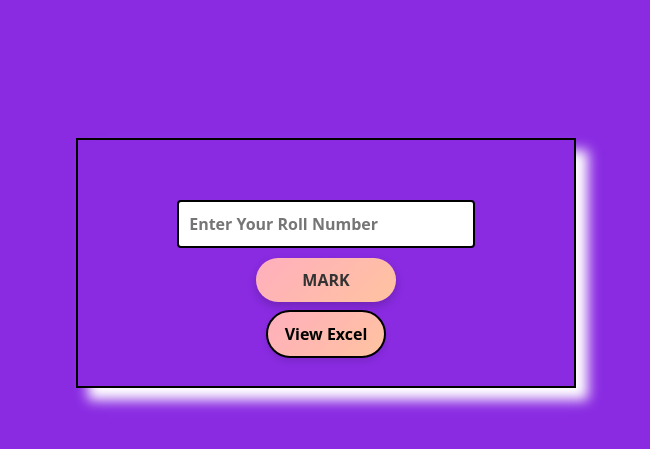
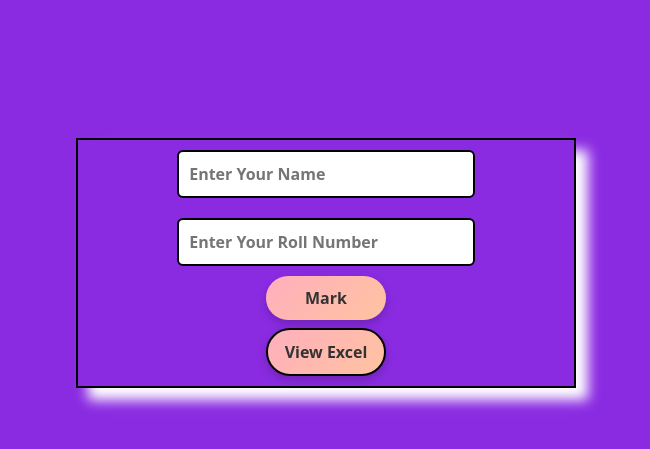
Before and after one commit to RaffayScriptSlinger/Rs-Attendance, a plain HTML site: page attendencePage/index.html in a window 1280 px wide. Shown: the part 97-546 px from the top of the page, without its empty margins (314-964 px from the left). Drawn offline with nearby package versions, Linux system fonts and the light colour scheme; some packages are replaced by stand-ins of ours; a script that the page names is missing.

Commit message:
Some minor Changes in Attendence Page

```diff
--- a/attendencePage/app.js
+++ b/attendencePage/app.js
@@ -2,8 +2,9 @@ let attendanceList = [];
 
 function markBtn() {
    let userRollNumber = document.getElementById('rollNumber').value;
+   let userName = document.getElementById('Name').value;
 
-   if (userRollNumber) {
+   if (userRollNumber && userName) {
       Swal.fire("Congratulations! Your attendance is marked.");
 
 
@@ -11,23 +12,25 @@ function markBtn() {
       const studentAttendance = {
          rollNumber: userRollNumber,
          time: new Date().toLocaleString(),
+         Name: userName,
 
       };
       attendanceList.push(studentAttendance);
 
-      console.log(attendanceList);
+      // console.log(attendanceList);
 
-      Swal.fire(`${userRollNumber} attendance marked at ${new Date()}`);
+      Swal.fire(` ${userName} having a RollNumber ${userRollNumber} attendance marked at ${new Date()}`);
    } else {
-      Swal.fire("Kindly fill in your Roll Number");
+      Swal.fire("RollNumber or Name Is Missing!");
    }
    document.getElementById('rollNumber').value = "";
+   document.getElementById('Name').value = "";
 
 }
 
 function downloadExcel() {
-    const ws = XLSX.utils.json_to_sheet(attendanceList);
-    const wb = XLSX.utils.book_new();
-    XLSX.utils.book_append_sheet(wb, ws, "Attendance");
-    XLSX.writeFile(wb, "attendance.xlsx");
- }
+   const ws = XLSX.utils.json_to_sheet(attendanceList);
+   const wb = XLSX.utils.book_new();
+   XLSX.utils.book_append_sheet(wb, ws, "Attendance");
+   XLSX.writeFile(wb, "attendance.xlsx");
+}
--- a/attendencePage/index.html
+++ b/attendencePage/index.html
@@ -1,5 +1,6 @@
 <!DOCTYPE html>
 <html lang="en">
+
 <head>
     <meta charset="UTF-8">
     <meta name="viewport" content="width=device-width, initial-scale=1.0">
@@ -8,13 +9,19 @@
     <link href="https://cdn.jsdelivr.net/npm/bootstrap@5.3.3/dist/css/bootstrap.min.css" rel="stylesheet"
         integrity="sha384-QWTKZyjpPEjISv5WaRU9OFeRpok6YctnYmDr5pNlyT2bRjXh0JMhjY6hW+ALEwIH" crossorigin="anonymous">
 </head>
+
 <body>
     <div class="container-fluid">
         <h1 class="d-flex text-light fw-bolder justify-content-center align-content-center mt-4 fs-1 " id="h-color">
             Welcome To Attendance Page
         </h1>
+
+
         <div class="d-flex justify-content-center align-items-center" id="parentDiv">
             <div id="mainContainer">
+                <div class="d-flex justify-content-center align-items-center">
+                    <input type="text" id="Name" placeholder="Enter Your Name">
+                </div>
                 <div class="d-flex justify-content-center align-items-center">
                     <input type="number" id="rollNumber" placeholder="Enter Your Roll Number">
                 </div>
@@ -31,9 +38,11 @@
 
 
     <script src="https://cdn.jsdelivr.net/npm/bootstrap@5.3.3/dist/js/bootstrap.bundle.min.js"
-        integrity="sha384-YvpcrYf0tY3lHB60NNkmXc5s9fDVZLESaAA55NDzOxhy9GkcIdslK1eN7N6jIeHz" crossorigin="anonymous"></script>
+        integrity="sha384-YvpcrYf0tY3lHB60NNkmXc5s9fDVZLESaAA55NDzOxhy9GkcIdslK1eN7N6jIeHz"
+        crossorigin="anonymous"></script>
     <script src="https://cdn.jsdelivr.net/npm/sweetalert2@11"></script>
     <script src="https://cdn.jsdelivr.net/npm/xlsx@0.18.5/dist/xlsx.full.min.js"></script>
     <script src="app.js"></script>
 </body>
+
 </html>
--- a/attendencePage/style.css
+++ b/attendencePage/style.css
@@ -1,4 +1,4 @@
-body {
+ body {
     background-color: blueviolet !important;
 }
 
@@ -18,11 +18,11 @@ body {
 #rollNumber {
     width: 60%;
     padding: 10px;
-    margin-top: 60px;
+    margin-top: 10px;
     margin-bottom: 10px;
     box-sizing: border-box;
     border: 2px solid #ccc;
-    border-radius: 4px;
+    border-radius: 6px;
     font-size: 16px;
     border-color: rgb(0, 0, 0);
     font-weight: bolder;
@@ -33,58 +33,74 @@ body {
     outline: none;
 }
 
+#Name{
+    width: 60%;
+    padding: 10px;
+    margin-top: 10px;
+    margin-bottom: 10px;
+    box-sizing: border-box;
+    border: 2px solid #ccc;
+    border-radius: 6px;
+    font-size: 16px;
+    border-color: rgb(0, 0, 0);
+    font-weight: bolder;
+
+}
+#Name:focus{
+    border-color: #4CAF50;
+    outline: none;
+
+}
+    button {
+    width: 120px;
+    padding: 10px;
+    margin: 10px;
+    border-radius: 30px !important;
+    border: none;
+    box-shadow: 0 4px 10px rgba(0, 0, 0, 0.2);
+    cursor: pointer;
+    font-weight: bold;
+    font-size: 16px;
+    text-transform: uppercase;
+    transition: all 0.4s ease;
+}
+
+
 #markBtn {
-    border: none;
-    width: 140px;
-    padding: 10px;
     background: linear-gradient(135deg, #ffafbd, #ffc3a0);
     color: #333;
-    border-radius: 25px;
-    box-shadow: 0 4px 10px rgba(0, 0, 0, 0.2);
-    transition: all 0.4s ease;
-    cursor: pointer;
-    font-weight: bolder;
-    font-size: 16px;
-    text-transform: uppercase;
+
+}
+
+#markBtn:hover {
+    background: linear-gradient(135deg, #ffc3a0, #000000);
+    box-shadow: 0 6px 15px rgba(0, 0, 0, 0.3);
+    color: white;
 
 }
 
 #markBtn:focus {
     outline: none;
     box-shadow: 0 0 0 3px rgba(76, 175, 80, 0.4);
+
 }
 
-#markBtn:hover {
-    background: linear-gradient(135deg, #ffc3a0, #000000);
-    box-shadow: 0 6px 15px rgba(0, 0, 0, 0.3);
-    color: white;
-}
 
 #downloadExcel {
+    background: linear-gradient(135deg, #ffafbd, #ffc3a0);
+    color: #333;
     border: 2px solid black;
-    width: 120px;
-    padding: 10px;
-    background: linear-gradient(135deg, #ffafbd, #ffc3a0);
-    color: rgb(0, 0, 0);
-    border-radius: 25px;
-    box-shadow: 0 4px 6px rgba(0, 0, 0, 0.1);
-    transition: all 0.5s ease;
-    cursor: pointer;
-    font-weight: bold;
 }
 
 #downloadExcel:hover {
-    border-color: white;
     background: linear-gradient(135deg, #000000, #ffafbd);
+    box-shadow: 0 6px 10px rgba(0, 0, 0, 0.2);
     color: white;
-    box-shadow: 0 6px 10px rgba(0, 0, 0, 0.2);
     transform: scale(1.05);
-    font-weight: bold;
 }
 
 #downloadExcel:focus {
     outline: none;
     box-shadow: 0 0 10px rgba(33, 150, 243, 0.5);
     transform: rotateY(10deg);
-    font-weight: bold;
 }
```
Also changed, not shown: index.html (+1 -1 lines).
